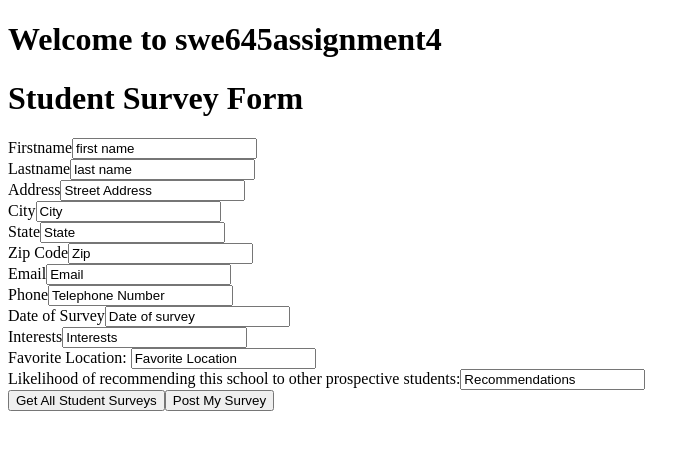
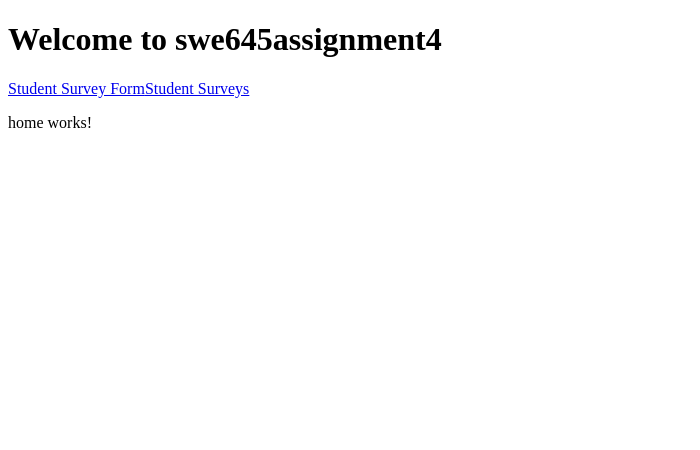
Before and after one commit to GauravBahl/angular_dynamodb_aws, an Angular app in the folder swe645assignment4/: page / in a window 1280 px wide. Shown: the top 450 px of the page, without its empty margins (0-700 px from the left). Built offline with nearby package versions, Linux system fonts and the light colour scheme; no server answers.

Commit message:
added routes and new student survey list components

```diff
--- a/swe645assignment4/src/app/app-routing.module.ts
+++ b/swe645assignment4/src/app/app-routing.module.ts
@@ -1,8 +1,15 @@
 import { NgModule } from '@angular/core';
 import { Routes, RouterModule } from '@angular/router';
+import { StudentSurveyFormComponent } from './student-survey-form/student-survey-form.component';
+import { StudentSurveyListComponent } from './student-survey-list/student-survey-list.component';
+import { HomeComponent } from './home/home.component';
 
 
-const routes: Routes = [];
+const routes: Routes = [
+  { path: '', component: HomeComponent },
+  { path: 'student-survey-form', component: StudentSurveyFormComponent },
+  { path: 'student-surveys', component: StudentSurveyListComponent },
+];
 
 @NgModule({
   imports: [RouterModule.forRoot(routes)],
--- a/swe645assignment4/src/app/app.component.html
+++ b/swe645assignment4/src/app/app.component.html
@@ -1,5 +1,10 @@
 <h1>
   Welcome to {{ title }}
 </h1>
-<app-student-survey-form></app-student-survey-form>
+<nav>
+    <a routerLink="/student-survey-form" routerLinkActive="active">Student Survey Form</a>
+    <a routerLink="/student-surveys" routerLinkActive="active">Student Surveys</a>
+</nav>
+  <!-- <app-student-survey-form></app-student-survey-form> -->
+
 <router-outlet></router-outlet>
--- a/swe645assignment4/src/app/app.module.ts
+++ b/swe645assignment4/src/app/app.module.ts
@@ -9,6 +9,7 @@ import { FooterComponent } from './footer/footer.component';
 import { StudentSurveyFormComponent } from './student-survey-form/student-survey-form.component';
 import { FormsModule } from '@angular/forms';
 import { HttpClientModule } from '@angular/common/http';
+import { StudentSurveyListComponent } from './student-survey-list/student-survey-list.component';
 
 @NgModule({
   declarations: [
@@ -16,7 +17,8 @@ import { HttpClientModule } from '@angular/common/http';
     HeaderComponent,
     HomeComponent,
     FooterComponent,
-    StudentSurveyFormComponent
+    StudentSurveyFormComponent,
+    StudentSurveyListComponent
   ],
   imports: [
     BrowserModule,
--- /dev/null
+++ b/swe645assignment4/src/app/student-survey-list/student-survey-list.component.html
@@ -0,0 +1,3 @@
+<div class = "container">
+    <h1>Student Survey List</h1>
+</div>
--- /dev/null
+++ b/swe645assignment4/src/app/student-survey-list/student-survey-list.component.ts
@@ -0,0 +1,15 @@
+import { Component, OnInit } from '@angular/core';
+
+@Component({
+  selector: 'app-student-survey-list',
+  templateUrl: './student-survey-list.component.html',
+  styleUrls: ['./student-survey-list.component.css']
+})
+export class StudentSurveyListComponent implements OnInit {
+
+  constructor() { }
+
+  ngOnInit() {
+  }
+
+}
```
Also changed, not shown: swe645assignment4/src/app/student-survey-list/student-survey-list.component.css (added), 1 other file (tests, documents, lock files or other folders).
